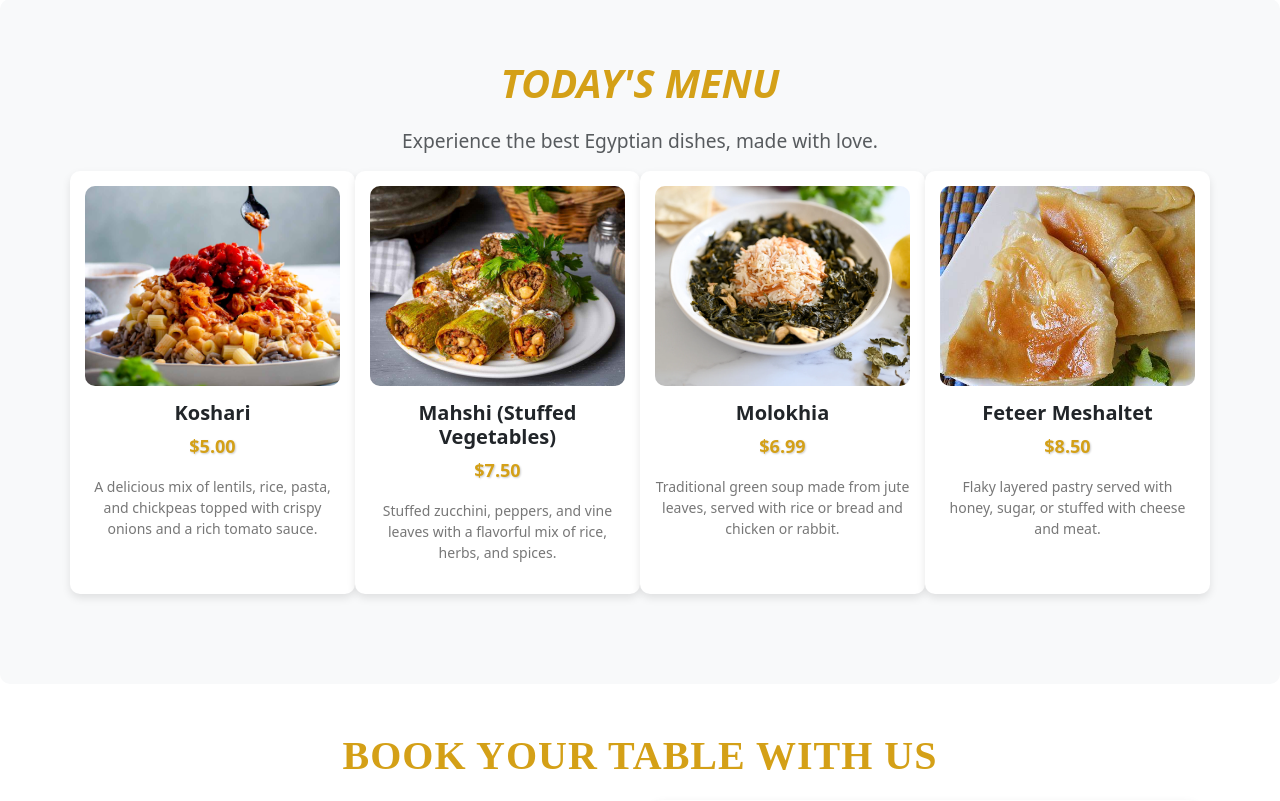
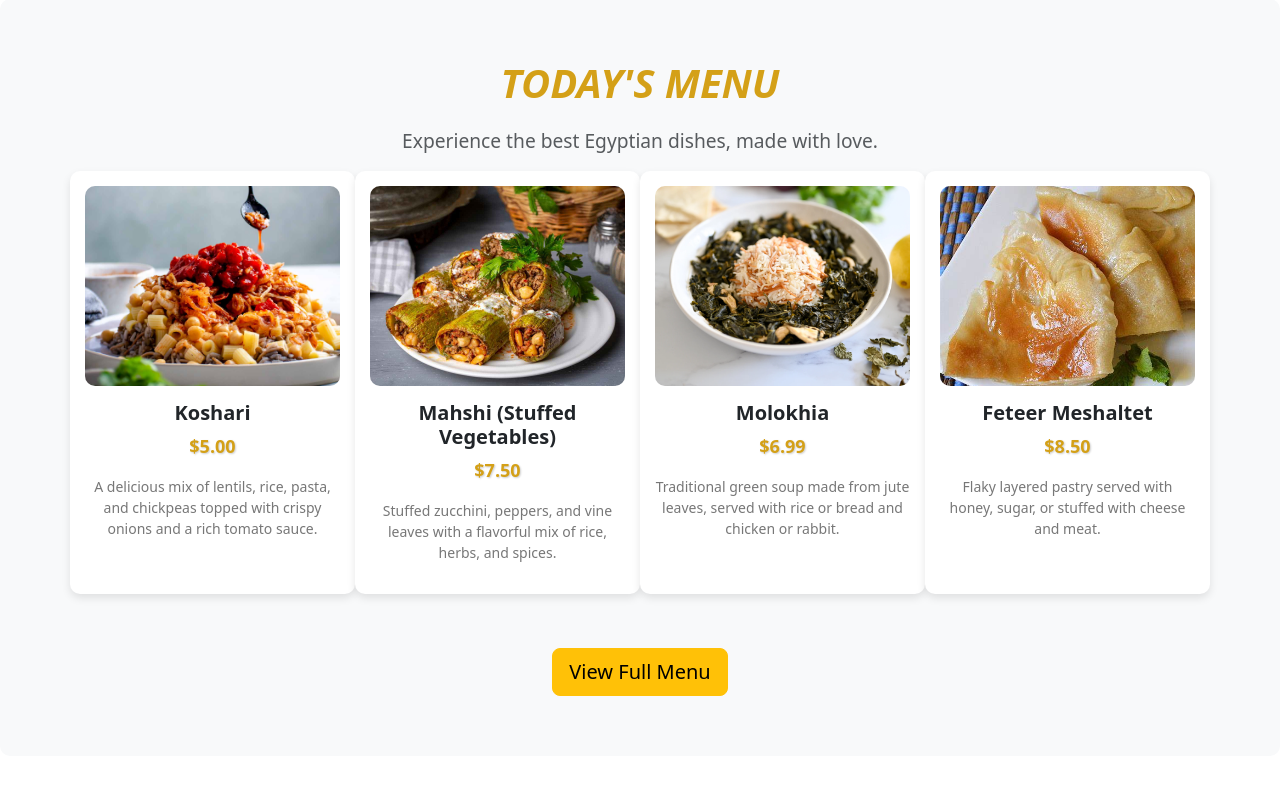
Before and after one commit to Jamal-Aldeen/Egyptian-Bites, a PHP site: page / in a window 1280 px wide. Shown: the part 1384-2185 px from the top of the page. Run offline with PHP 8.4, Linux system fonts and the light colour scheme.

Commit message:
Updated index page with navigation improvements

```diff
--- a/index.php
+++ b/index.php
@@ -65,6 +65,10 @@
                 <p class="price">$8.50</p>
                 <p>Flaky layered pastry served with honey, sugar, or stuffed with cheese and meat.</p>
             </div>
+        </div>
+          <!-- View Full Menu Button -->
+        <div class="text-center mt-4">
+            <a href="views/customer/menu.php" class="btn btn-warning btn-lg">View Full Menu</a>
         </div>
     </div>
 </section>
```
